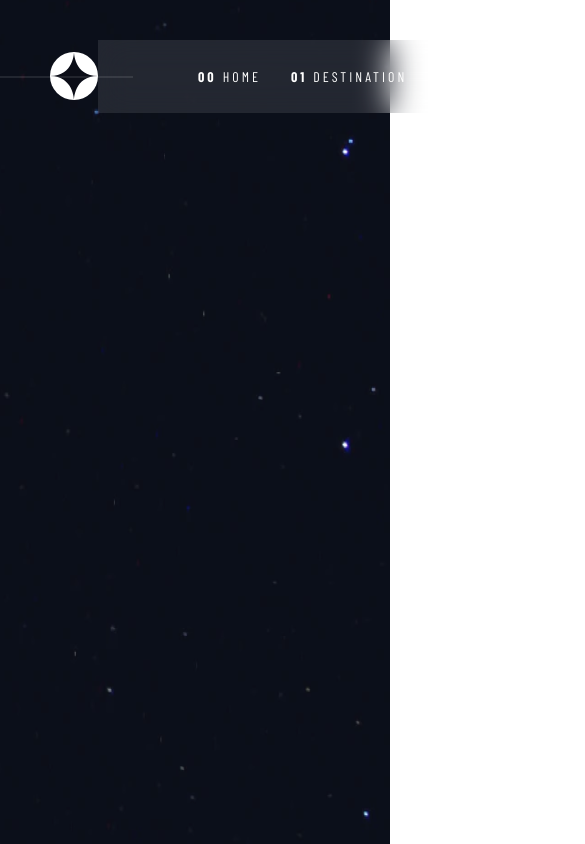
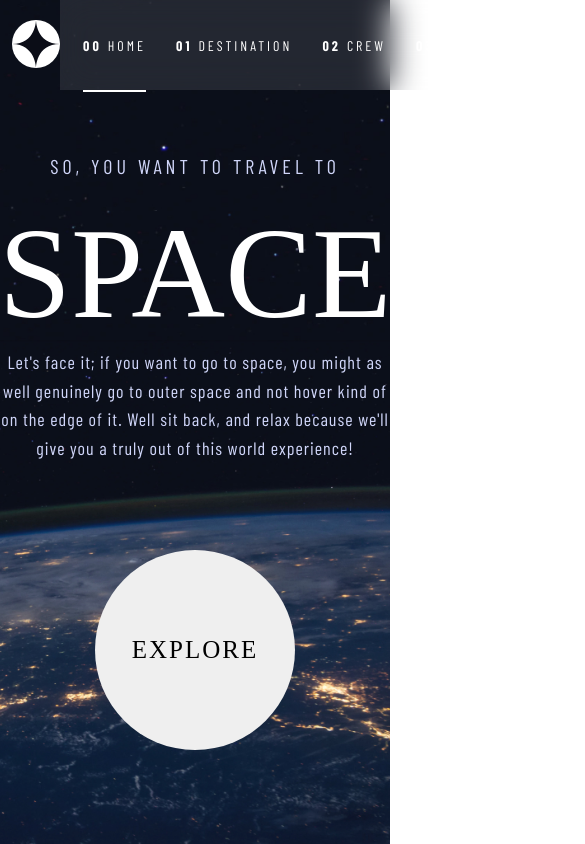
Before and after one commit to GeeOrrGee/Space-Tourism, a React (Create React App) app: page / in a window 390 px wide. Shown: the top 844 px of the page, 585 px wide, since content can reach past the window. Built offline with nearby package versions, Linux system fonts and the light colour scheme; a web font is replaced by a local one.

Commit message:
added active nav styles and responsive design for tablets

```diff
--- a/src/App.js
+++ b/src/App.js
@@ -2,6 +2,7 @@ import './App.scss';
 import { Route, Routes } from 'react-router-dom';
 import Navigation from './Routes/Navigation/navigation.component';
 import Homepage from './Routes/Homepage/home.component';
+import dumm from './Routes/dummy';
 function App() {
     return (
         <div className='main-page-container'>
@@ -9,6 +10,7 @@ function App() {
             <Routes>
                 <Route path='/' element={<Navigation />}>
                     <Route index element={<Homepage />} />
+                    <Route path='/destination' element={<dumm />} />
                 </Route>
             </Routes>
         </div>
--- a/src/App.scss
+++ b/src/App.scss
@@ -2,6 +2,13 @@
     background-image: url('./assets/Homepage/Bitmap.png');
     height: 100vh;
     width: 100vw;
-    object-fit: contain;
+    background-size: cover;
+    background-position: center;
     background-repeat: no-repeat;
 }
+
+@media (max-width: (62em)) {
+    .main-page-container {
+        background-image: url('./assets/Homepage/Bitmap1.jpg');
+    }
+}
--- a/src/Routes/Homepage/home.component.jsx
+++ b/src/Routes/Homepage/home.component.jsx
@@ -1,17 +1,22 @@
 import './home.styles.scss';
+import { useNavigate } from 'react-router-dom';
 const Homepage = () => {
+    const navigate = useNavigate();
     return (
         <div className='homepage-container'>
-            {/* <div className='homepage-text-container'>
-                <h2>SO, YOU WANT TO TRAVEL TO SPACE </h2>
+            <div className='homepage-text-container'>
+                <header>
+                    <h2>SO, YOU WANT TO TRAVEL TO </h2>
+                    <span>SPACE</span>{' '}
+                </header>
                 <p>
                     Let's face it; if you want to go to space, you might as well
                     genuinely go to outer space and not hover kind of on the
-                    edge of it. Well sit back, and relax because we’ll give you
+                    edge of it. Well sit back, and relax because we'll give you
                     a truly out of this world experience!
                 </p>
             </div>
-            <button></button> */}
+            <button onClick={() => navigate('/destination')}>EXPLORE</button>
         </div>
     );
 };
--- a/src/Routes/Homepage/home.styles.scss
+++ b/src/Routes/Homepage/home.styles.scss
@@ -1,6 +1,69 @@
 .homepage-container {
-    justify-self: flex-end;
+    height: 100%;
+    display: flex;
+    align-self: center;
+    justify-content: space-around;
+    align-items: center;
+    width: 90vw;
     .homepage-text-container {
         color: #fff;
+        // text-align: left;
+        max-width: 47.5rem;
+        header {
+            display: flex;
+            flex-direction: column;
+            gap: 2rem;
+            h2 {
+                font-size: 2rem;
+                font-family: 'Barlow Condensed';
+                font-weight: 400;
+                color: #d0d6f9;
+                letter-spacing: 0.4rem;
+            }
+            span {
+                font-size: 13rem;
+            }
+        }
+        p {
+            font-size: 1.8rem;
+            font-family: 'Barlow Condensed';
+            letter-spacing: 0.1rem;
+            line-height: 1.6;
+            color: #d0d6f9;
+        }
+    }
+    button {
+        max-height: 25rem;
+        height: 100%;
+        width: 100%;
+        max-width: 25rem;
+        border-radius: 50rem;
+        font-size: 2.5rem;
+        letter-spacing: 0.2rem;
+        border: none;
+        font-family: inherit;
+        cursor: pointer;
+        &:hover,
+        &:active {
+            box-shadow: 0 0 0 6rem rgb(255, 255, 255, 0.1);
+            transition: box-shadow 0.3s;
+        }
     }
 }
+
+@media (max-width: (62em)) {
+    .homepage-container {
+        text-align: center;
+        flex-direction: column;
+        // justify-content: space-between;
+        margin-top: 2rem;
+        margin-bottom: 5rem;
+        button {
+            max-width: 20rem;
+            max-height: 20rem;
+        }
+    }
+}
+
+// create scrolldown menu bar for mobiles, add responsiveness for mobile devices,  preferably create destination route demo
+//next breakpoint 38em width
--- a/src/Routes/Navigation/navigation.component.jsx
+++ b/src/Routes/Navigation/navigation.component.jsx
@@ -1,28 +1,69 @@
-import { Link, Outlet } from 'react-router-dom';
+import { NavLink, Outlet } from 'react-router-dom';
 import './navigation.styles.scss';
 import { ReactComponent as Logo } from '../../assets/Homepage/Group 2.svg';
 const Navigation = () => {
     return (
         <main>
             <nav className='nav-links-container'>
-                <Link to='/'>{<Logo />}</Link>
+                <NavLink className='logo' to='/'>{<Logo />}</NavLink>
                 <ul>
-                    <Link className='nav-link' to='/'>
+                    <NavLink
+                        eact
+                        className={({ isActive }) => {
+                            return isActive
+                                ? `nav-link nav-is-active`
+                                : 'nav-link';
+                        }}
+                        to='/'
+                    >
+                        <li>
+                            {' '}
                             <strong>00</strong>
                             HOME
-                    </Link>
-                    <Link className='nav-link' to='/destination'>
+                        </li>
+                    </NavLink>
+                    <NavLink
+                        className={({ isActive }) => {
+                            return isActive
+                                ? `nav-link nav-is-active`
+                                : 'nav-link';
+                        }}
+                        to='/destination'
+                    >
+                        <li>
+                            {' '}
                             <strong>01</strong>
                             DESTINATION
-                    </Link>
-                    <Link className='nav-link' to='/crew'>
+                        </li>
+                    </NavLink>
+                    <NavLink
+                        className={({ isActive }) => {
+                            return isActive
+                                ? `nav-link nav-is-active`
+                                : 'nav-link';
+                        }}
+                        to='/crew'
+                    >
+                        <li>
+                            {' '}
                             <strong>02</strong>
                             CREW
-                    </Link>
-                    <Link className='nav-link' to='/technology'>
+                        </li>
+                    </NavLink>
+                    <NavLink
+                        className={({ isActive }) => {
+                            return isActive
+                                ? `nav-link nav-is-active`
+                                : 'nav-link';
+                        }}
+                        to='/technology'
+                    >
+                        <li>
+                            {' '}
                             <strong>03</strong>
                             TECHNOLOGY
-                    </Link>
+                        </li>
+                    </NavLink>
                 </ul>
             </nav>
             <Outlet />
--- a/src/Routes/Navigation/navigation.styles.scss
+++ b/src/Routes/Navigation/navigation.styles.scss
@@ -2,20 +2,26 @@ main {
     display: flex;
     flex-direction: column;
     height: 100vh;
-    gap: 10rem;
+    // gap: 10rem;
 
     .nav-links-container {
         display: flex;
         justify-content: space-between;
         align-items: center;
         padding-top: 4rem;
-        padding-left: 5rem;
+        padding-left: clamp(0.5rem, 3vw, 5rem);
+
+        .logo {
+            z-index: 2;
+        }
         ul {
             display: flex;
             gap: 3rem;
-            padding: 2.8rem 16rem 2.8rem 10rem;
+            padding-inline: 13rem;
             background-color: rgb(255, 255, 255, 0.1);
             backdrop-filter: blur(1.6rem);
+            // align-items: center;
+            height: 9rem;
             &::before {
                 content: '';
                 height: 1px;
@@ -31,9 +37,16 @@ main {
                 text-decoration: none;
                 color: #fff;
                 font-size: 1.4rem;
+                display: flex;
+                align-items: center;
+                box-sizing: content-box;
                 letter-spacing: 0.3rem;
-
+                height: 100%;
                 &:hover {
+                    border-bottom: 2px solid rgb(255, 255, 255, 0.4);
+                }
+                li {
+                    list-style: none;
                 }
 
                 strong {
@@ -44,3 +57,26 @@ main {
         }
     }
 }
+
+//  reusable classes
+
+.nav-is-active {
+    border-bottom: 2px solid rgb(255, 255, 255, 1);
+}
+
+// mediaqueries
+
+@media (max-width: (62em)) {
+    main {
+        .nav-links-container {
+            padding-top: 0;
+
+            ul {
+                padding-inline: clamp(1rem, 6vw, 10rem);
+            }
+            ul::before {
+                display: none;
+            }
+        }
+    }
+}
--- /dev/null
+++ b/src/Routes/dummy.jsx
@@ -0,0 +1,6 @@
+const dumm = ()=>{
+  return <h2>DUMMY</h2>
+}
+
+
+export default dumm;
--- a/src/index.scss
+++ b/src/index.scss
@@ -5,6 +5,10 @@ body {
 code {
     font-family: source-code-pro, Menlo, Monaco, Consolas, 'Courier New',
         monospace;
+}
+
+:root {
+    --subtle-blue: #d0d6f9;
 }
 
 * {
```
Also changed, not shown: src/assets/Homepage/Bitmap1.jpg (added). Lines whose indentation alone changed are shown as unchanged.
